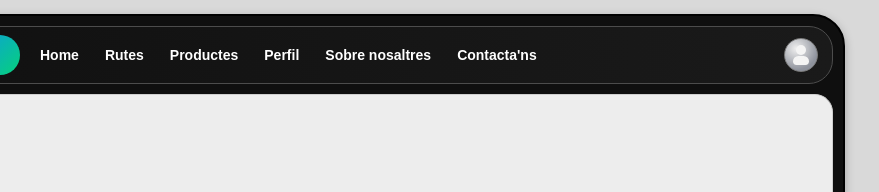
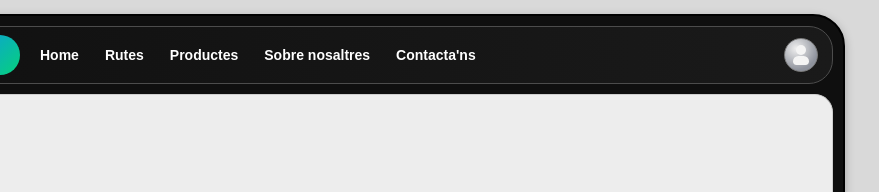
Before and after one commit to asm030807-web/Joan_Ruben_Pol_AdrianSM, a plain HTML site: page index.html in a window 1280 px wide. Shown: the top 192 px of the page, 255-1134 px from the left. Drawn offline with Linux system fonts and the light colour scheme; no server answers.

Commit message:
Actualització de la web Wallty

```diff
--- a/index.html
+++ b/index.html
@@ -6,9 +6,7 @@
   <title>Wallty</title>
 
   <style>
-    /* =========================
-       RESET BÁSICO
-    ========================= */
+
     * {
       margin: 0;
       padding: 0;
@@ -21,9 +19,6 @@
       padding: 14px;
     }
 
-    /* =========================
-       MARCO GENERAL NEGRO
-    ========================= */
     .app-frame {
       width: 100%;
       max-width: 920px;
@@ -35,9 +30,7 @@
       box-shadow: 0 3px 10px rgba(0,0,0,0.25);
     }
 
-    /* =========================
-       BARRA SUPERIOR
-    ========================= */
+
     .topbar {
       height: 58px;
       border-radius: 24px;
@@ -118,9 +111,6 @@
       left: 8px;
     }
 
-    /* =========================
-       BLOQUE BLANCO CENTRAL
-    ========================= */
     .hero {
       background: #ededed;
       border-radius: 18px;
@@ -151,9 +141,7 @@
       color: #000;
     }
 
-    /* =========================
-       ZONA OSCURA INFERIOR
-    ========================= */
+
     .content {
       background: linear-gradient(to right, #141414, #181818);
       color: white;
@@ -176,9 +164,6 @@
       max-width: 840px;
     }
 
-    /* =========================
-       TARJETA DE AUTENTICACIÓN
-    ========================= */
     .auth-card {
       margin-top: 18px;
       background: #f6f6f6;
@@ -326,7 +311,6 @@
           <a href="#">Home</a>
           <a href="#">Rutes</a>
           <a href="#">Productes</a>
-          <a href="#">Perfil</a>
           <a href="#">Sobre nosaltres</a>
           <a href="#">Contacta'ns</a>
         </nav>
@@ -335,7 +319,6 @@
       <div class="profile-circle"></div>
     </header>
 
-    <!--  CENTRAL -->
     <section class="hero">
       <div class="hero-content">
         <img src="wallty.png" alt="Logo gran Wallty" class="hero-logo">
@@ -343,7 +326,6 @@
       </div>
     </section>
 
-    <!-- TEXTO INFERIOR -->
     <section class="content">
       <h2>LOREM IPSUM</h2>
       <p>
@@ -353,7 +335,6 @@
         ullamcorper sed eget lectus.
       </p>
 
-      <!-- AUTENTICACIÓN -->
       <div class="auth-card">
         <h3>Accés / Registre</h3>
         <p>
@@ -398,14 +379,11 @@
     </section>
   </div>
 
-  <!-- FIREBASE SDK COMPAT -->
   <script src="https://www.gstatic.com/firebasejs/10.8.0/firebase-app-compat.js"></script>
   <script src="https://www.gstatic.com/firebasejs/10.8.0/firebase-auth-compat.js"></script>
 
   <script>
-    /* =========================================================
-       1) PEGA AQUÍ TU CONFIGURACIÓN REAL DE FIREBASE
-    ========================================================== */
+
     const firebaseConfig = {
       apiKey: "TU_API_KEY",
       authDomain: "TU_PROYECTO.firebaseapp.com",
@@ -419,9 +397,6 @@
     const auth = firebase.auth();
     const googleProvider = new firebase.auth.GoogleAuthProvider();
 
-    /* =========================================================
-       2) ELEMENTOS DEL DOM
-    ========================================================== */
     const authSection = document.getElementById("auth-section");
     const verifySection = document.getElementById("verify-section");
     const appContent = document.getElementById("app-content");
@@ -440,9 +415,7 @@
     const btnLogoutVerify = document.getElementById("btnLogoutVerify");
     const btnLogOut = document.getElementById("btnLogOut");
 
-    /* =========================================================
-       3) FUNCIONES DE APOYO
-    ========================================================== */
+
     function showLoggedOut() {
       authSection.classList.remove("hidden");
       verifySection.classList.add("hidden");
@@ -478,9 +451,6 @@
       return ids[0];
     }
 
-    /* =========================================================
-       4) REGISTRO CON EMAIL + ENVÍO DE VERIFICACIÓN
-    ========================================================== */
     btnRegistre.onclick = async () => {
       const email = emailInput.value.trim();
       const pass = passInput.value;
@@ -500,9 +470,6 @@
       }
     };
 
-    /* =========================================================
-       5) LOGIN CON EMAIL
-    ========================================================== */
     btnEntrar.onclick = async () => {
       const email = emailInput.value.trim();
       const pass = passInput.value;
@@ -526,9 +493,6 @@
       }
     };
 
-    /* =========================================================
-       6) LOGIN CON GOOGLE
-    ========================================================== */
     btnGoogle.onclick = async () => {
       try {
         const result = await auth.signInWithPopup(googleProvider);
@@ -538,9 +502,6 @@
       }
     };
 
-    /* =========================================================
-       7) REVISAR SI EL USUARIO YA VERIFICÓ EL EMAIL
-    ========================================================== */
     btnReloadUser.onclick = async () => {
       const user = auth.currentUser;
       if (!user) return;
@@ -559,9 +520,6 @@
       }
     };
 
-    /* =========================================================
-       8) REENVIAR EMAIL DE VERIFICACIÓN
-    ========================================================== */
     btnResendVerification.onclick = async () => {
       const user = auth.currentUser;
       if (!user) {
@@ -577,15 +535,9 @@
       }
     };
 
-    /* =========================================================
-       9) LOGOUT
-    ========================================================== */
     btnLogoutVerify.onclick = () => auth.signOut();
     btnLogOut.onclick = () => auth.signOut();
 
-    /* =========================================================
-       10) OBSERVADOR DE SESIÓN
-    ========================================================== */
     auth.onAuthStateChanged(async (user) => {
       if (!user) {
         showLoggedOut();
```
